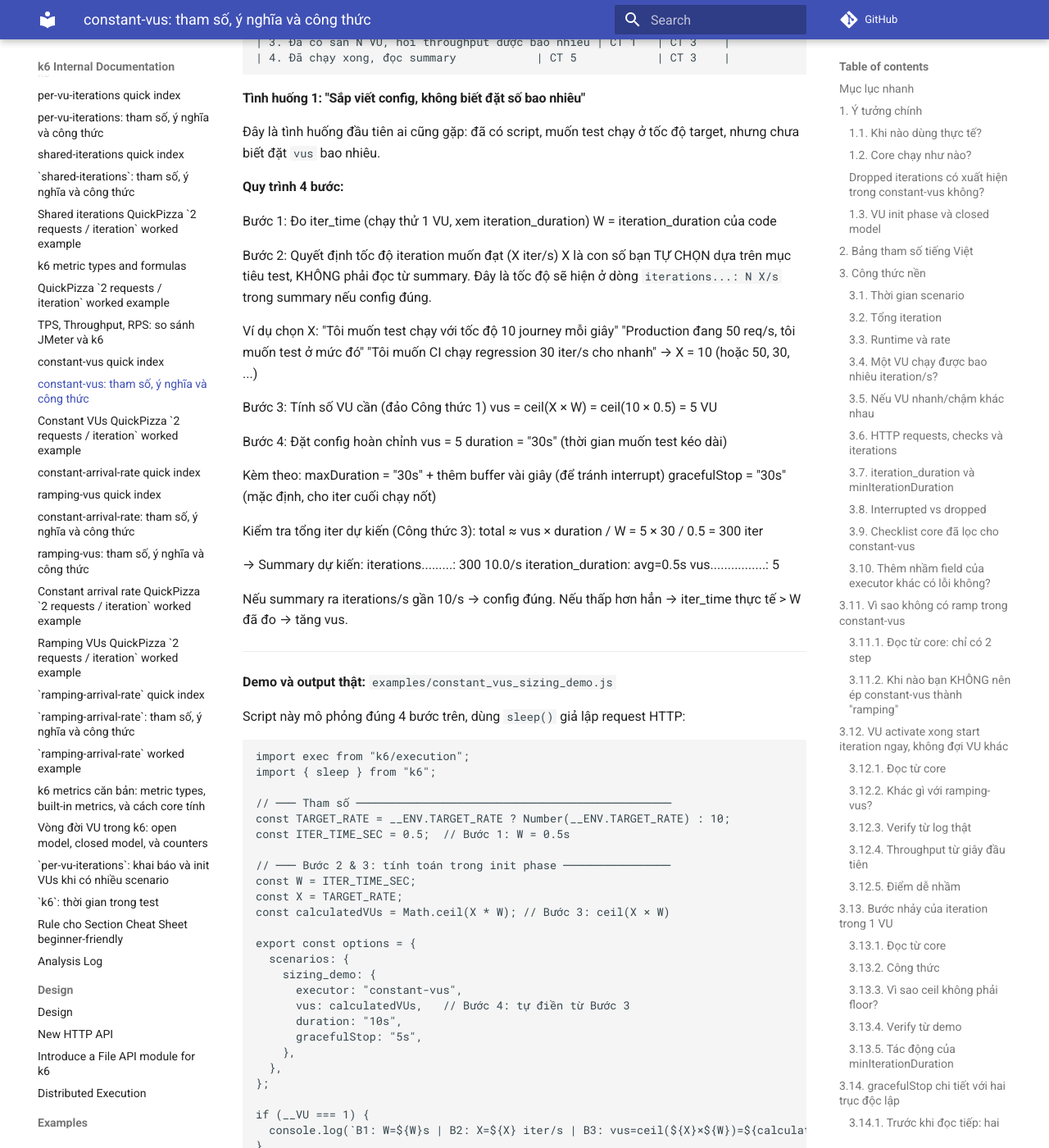
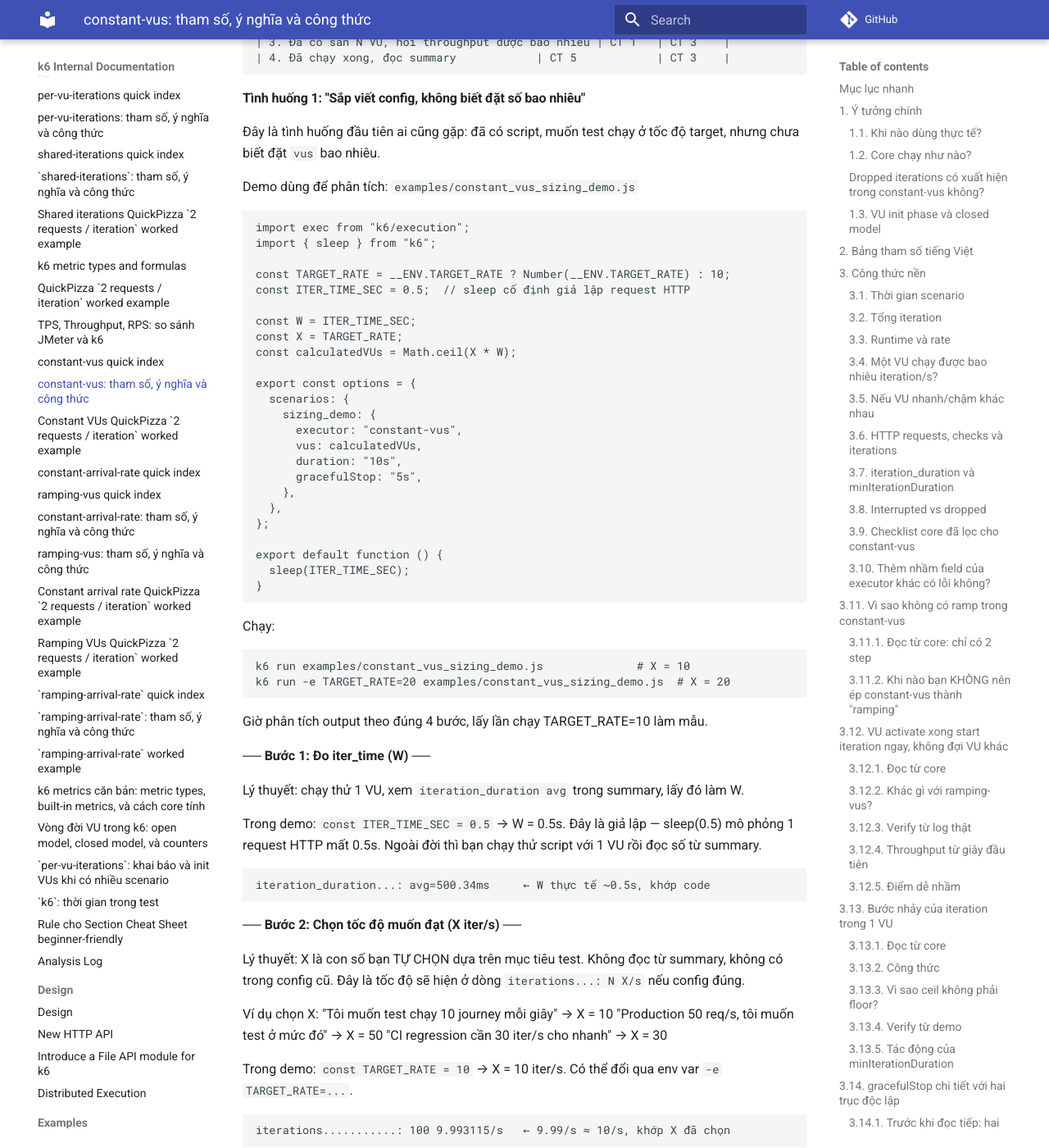
Before and after one commit to meomew-auto/markdown, an MkDocs documentation site: the page built from docs/20260516_02_constant-vus-tham-so-cong-thuc.md, in a window 1280 px wide and 1400 px high, scrolled down 60108 px. Shown: the whole window at 82% size. Built offline with MkDocs 1.6.1 and Material for MkDocs 9.7.7, drawn with Linux system fonts in a browser that asks for light colours; comment, search, counter and statistics services are not loaded; some of the changed text lies outside the part shown.

Commit message:
Update docs

````diff
--- a/docs/20260516_02_constant-vus-tham-so-cong-thuc.md
+++ b/docs/20260516_02_constant-vus-tham-so-cong-thuc.md
@@ -3024,123 +3024,161 @@ data), hoặc check log xem có VU nào tụt hậu so với expected.
 Đây là tình huống đầu tiên ai cũng gặp: đã có script, muốn test chạy ở tốc
 độ target, nhưng chưa biết đặt `vus` bao nhiêu.
 
-**Quy trình 4 bước:**
-
-Bước 1: Đo iter_time (chạy thử 1 VU, xem iteration_duration)
-   W = iteration_duration của code
-
-Bước 2: Quyết định tốc độ iteration muốn đạt (X iter/s)
-   X là con số bạn TỰ CHỌN dựa trên mục tiêu test, KHÔNG phải đọc từ summary.
-   Đây là tốc độ sẽ hiện ở dòng `iterations...: N  X/s` trong summary
-   nếu config đúng.
-
-   Ví dụ chọn X:
-     "Tôi muốn test chạy với tốc độ 10 journey mỗi giây"
-     "Production đang 50 req/s, tôi muốn test ở mức đó"
-     "Tôi muốn CI chạy regression 30 iter/s cho nhanh"
-   → X = 10 (hoặc 50, 30, ...)
-
-Bước 3: Tính số VU cần (đảo Công thức 1)
-   vus = ceil(X × W)
-       = ceil(10 × 0.5) = 5 VU
-
-Bước 4: Đặt config hoàn chỉnh
-   vus      = 5
-   duration = "30s"  (thời gian muốn test kéo dài)
-
-   Kèm theo:
-   maxDuration = "30s" + thêm buffer vài giây (để tránh interrupt)
-   gracefulStop = "30s" (mặc định, cho iter cuối chạy nốt)
-
-   Kiểm tra tổng iter dự kiến (Công thức 3):
-     total ≈ vus × duration / W = 5 × 30 / 0.5 = 300 iter
-
-   → Summary dự kiến: iterations.........: 300  10.0/s
-                         iteration_duration: avg=0.5s
-                         vus................: 5
-
-   Nếu summary ra iterations/s gần 10/s → config đúng.
-   Nếu thấp hơn hẳn → iter_time thực tế > W đã đo → tăng vus.
-
----
-**Demo và output thật:** `examples/constant_vus_sizing_demo.js`
-
-Script này mô phỏng đúng 4 bước trên, dùng `sleep()` giả lập request HTTP:
+Demo dùng để phân tích: `examples/constant_vus_sizing_demo.js`
 
 ```js
 import exec from "k6/execution";
 import { sleep } from "k6";
 
-// ─── Tham số ───────────────────────────────────────────────
 const TARGET_RATE = __ENV.TARGET_RATE ? Number(__ENV.TARGET_RATE) : 10;
-const ITER_TIME_SEC = 0.5;  // Bước 1: W = 0.5s
-
-// ─── Bước 2 & 3: tính toán trong init phase ────────────────
+const ITER_TIME_SEC = 0.5;  // sleep cố định giả lập request HTTP
+
 const W = ITER_TIME_SEC;
 const X = TARGET_RATE;
-const calculatedVUs = Math.ceil(X * W); // Bước 3: ceil(X × W)
+const calculatedVUs = Math.ceil(X * W);
 
 export const options = {
   scenarios: {
     sizing_demo: {
       executor: "constant-vus",
-      vus: calculatedVUs,   // Bước 4: tự điền từ Bước 3
+      vus: calculatedVUs,
       duration: "10s",
       gracefulStop: "5s",
     },
   },
 };
 
-if (__VU === 1) {
-  console.log(`B1: W=${W}s | B2: X=${X} iter/s | B3: vus=ceil(${X}×${W})=${calculatedVUs}`);
+export default function () {
+  sleep(ITER_TIME_SEC);
 }
-
-export default function () {
-  sleep(ITER_TIME_SEC); // giả lập request HTTP
-}
-```
-
-Chạy với target mặc định 10 iter/s:
+```
+
+Chạy:
 
 ```bash
-k6 run examples/constant_vus_sizing_demo.js
-```
-
-Output:
-
-```text
-  █ TOTAL RESULTS
-    iteration_duration...: avg=500.34ms     ← W thực tế ~0.5s, khớp Bước 1
-    iterations...........: 100 9.993115/s   ← 9.99/s ≈ 10/s, khớp Bước 2
-    vus..................: 5   min=5 max=5  ← 5 VU, khớp Bước 3
-
-  running (10.0s), 0/5 VUs, 100 complete and 0 interrupted iterations
-```
-
-Đối chiếu với các công thức:
-  CT3: total ≈ vus × duration / W = 5 × 10 / 0.5 = 100 → summary = 100 ✓
-  CT1: peak  = vus / W = 5 / 0.5 = 10 iter/s → summary 9.99/s ≈ 10 ✓
-  CT1 đảo: vus = rate × W = 9.993 × 0.50034 ≈ 5.0 → đúng config ✓
-
-Thử thay đổi target để thấy vus thay đổi:
+k6 run examples/constant_vus_sizing_demo.js              # X = 10
+k6 run -e TARGET_RATE=20 examples/constant_vus_sizing_demo.js  # X = 20
+```
+
+Giờ phân tích output theo đúng 4 bước, lấy lần chạy TARGET_RATE=10 làm mẫu.
+
+**── Bước 1: Đo iter_time (W) ──**
+
+Lý thuyết: chạy thử 1 VU, xem `iteration_duration avg` trong summary,
+lấy đó làm W.
+
+Trong demo: `const ITER_TIME_SEC = 0.5` → W = 0.5s. Đây là giả lập —
+sleep(0.5) mô phỏng 1 request HTTP mất 0.5s. Ngoài đời thì bạn chạy
+thử script với 1 VU rồi đọc số từ summary.
+
+```text
+iteration_duration...: avg=500.34ms     ← W thực tế ~0.5s, khớp code
+```
+
+**── Bước 2: Chọn tốc độ muốn đạt (X iter/s) ──**
+
+Lý thuyết: X là con số bạn TỰ CHỌN dựa trên mục tiêu test. Không đọc
+từ summary, không có trong config cũ. Đây là tốc độ sẽ hiện ở dòng
+`iterations...: N  X/s` nếu config đúng.
+
+Ví dụ chọn X:
+  "Tôi muốn test chạy 10 journey mỗi giây" → X = 10
+  "Production 50 req/s, tôi muốn test ở mức đó" → X = 50
+  "CI regression cần 30 iter/s cho nhanh" → X = 30
+
+Trong demo: `const TARGET_RATE = 10` → X = 10 iter/s. Có thể đổi qua
+env var `-e TARGET_RATE=...`.
+
+```text
+iterations...........: 100 9.993115/s   ← 9.99/s ≈ 10/s, khớp X đã chọn
+```
+
+**── Bước 3: Tính số VU cần ──**
+
+Lý thuyết: đảo Công thức 1 → `vus = ceil(X × W)`. Làm tròn LÊN vì
+VU là số nguyên, thiếu VU thì rate thực tế sẽ thấp hơn target.
+
+Trong demo:
+  `const calculatedVUs = Math.ceil(X * W)`
+  = ceil(10 × 0.5) = ceil(5) = 5 VU
+  → config tự điền `vus: 5`
+
+```text
+vus..................: 5   min=5 max=5  ← 5 VU, đúng Bước 3
+```
+
+  vus min = max = 5 → constant-vus giữ đúng số VU suốt duration,
+  không tụt (khác với per-vu-iterations hay shared-iterations).
+
+**── Bước 4: Đặt config hoàn chỉnh, chạy, đọc summary kiểm tra ──**
+
+Lý thuyết: sau khi có vus từ Bước 3, điền nốt duration, maxDuration,
+gracefulStop. Rồi chạy và kiểm tra chéo bằng các công thức.
+
+Trong demo:
+  vus: calculatedVUs (= 5)     ← từ Bước 3
+  duration: "10s"              ← thời gian muốn test kéo dài
+  gracefulStop: "5s"           ← để iter cuối không bị cắt
+  maxDuration: (mặc định "10m", dư rộng)
+
+Tổng iter dự kiến (Công thức 3):
+  total ≈ vus × duration / W = 5 × 10 / 0.5 = 100 iter
+  Summary: iterations = 100 ✓
+
+Peak rate dự kiến (Công thức 1):
+  peak = vus / W = 5 / 0.5 = 10 iter/s
+  Summary: iterations/s = 9.993 ≈ 10 ✓
+
+Kiểm tra ngược (đảo Công thức 1):
+  vus = rate × W = 9.993 × 0.50034 ≈ 5.0 → đúng config ✓
+
+Footer:
+```text
+running (10.0s), 0/5 VUs, 100 complete and 0 interrupted iterations
+                         ↑               ↑
+                    N_done = 100    N_int = 0 → sạch
+```
+
+  interrupted = 0 → duration + gracefulStop đủ rộng, không iter nào
+  bị cắt giữa chừng.
+
+**── Thử target khác để thấy quy luật ──**
 
 ```bash
-k6 run -e TARGET_RATE=20 examples/constant_vus_sizing_demo.js   # vus=10, rate~20/s
-k6 run -e TARGET_RATE=5  examples/constant_vus_sizing_demo.js   # vus=3,  rate~5/s
-k6 run -e TARGET_RATE=30 examples/constant_vus_sizing_demo.js   # vus=15, rate~30/s
+k6 run -e TARGET_RATE=20 examples/constant_vus_sizing_demo.js
+```
+
+Bước 2: X = 20.  Bước 3: vus = ceil(20 × 0.5) = 10 VU.
+
+```text
+  iterations...........: 200 19.98/s   ← gần 20 ✓
+  vus..................: 10
+```
+
+→ Muốn rate gấp đôi → VU gấp đôi. Đúng lý thuyết: rate ∝ vus.
+
+```bash
+k6 run -e TARGET_RATE=5 examples/constant_vus_sizing_demo.js
+```
+
+Bước 3: vus = ceil(5 × 0.5) = ceil(2.5) = 3 VU.
+
+```text
+  iterations...........: 50 5.0/s   ← gần 5 ✓
+  vus..................: 3
 ```
 
 Bảng tổng kết:
 
-| X (target iter/s) | W (iter_time) | vus = ceil(X × W) | iterations/s thực | Đạt? |
-| ---: | ---: | ---: | ---: | --- |
-| 5 | 0.5s | 3 | ~5.0/s | ✓ |
-| 10 | 0.5s | 5 | ~10.0/s | ✓ |
-| 20 | 0.5s | 10 | ~20.0/s | ✓ |
-| 30 | 0.5s | 15 | ~30.0/s | ✓ |
-
-Tất cả khớp vì demo dùng `sleep()` cố định. Với HTTP thật, iter_time dao
-động → rate lệch vài % → dùng `p95` thay `avg` để an toàn (xem mục 9.3).
+| X (target) | W | vus = ceil(X × W) | rate thực | total (10s) | Đạt? |
+| ---: | ---: | ---: | ---: | ---: | --- |
+| 5 | 0.5s | 3 | ~5.0/s | 50 | ✓ |
+| 10 | 0.5s | 5 | ~10.0/s | 100 | ✓ |
+| 20 | 0.5s | 10 | ~20.0/s | 200 | ✓ |
+| 30 | 0.5s | 15 | ~30.0/s | 300 | ✓ |
+
+Tất cả khớp vì demo dùng sleep cố định. Với HTTP thật, iter_time dao
+động → rate thực tế lệch vài % → dùng p95 thay avg để an toàn (mục 9.3).
 
 #### Tình huống 2: "Đã có target throughput, cần bao nhiêu VU?"
 
````
Also changed, not shown: docs/practice/ramping-arrival-rate/RUN_GUIDE.md (+1 -1 lines).
